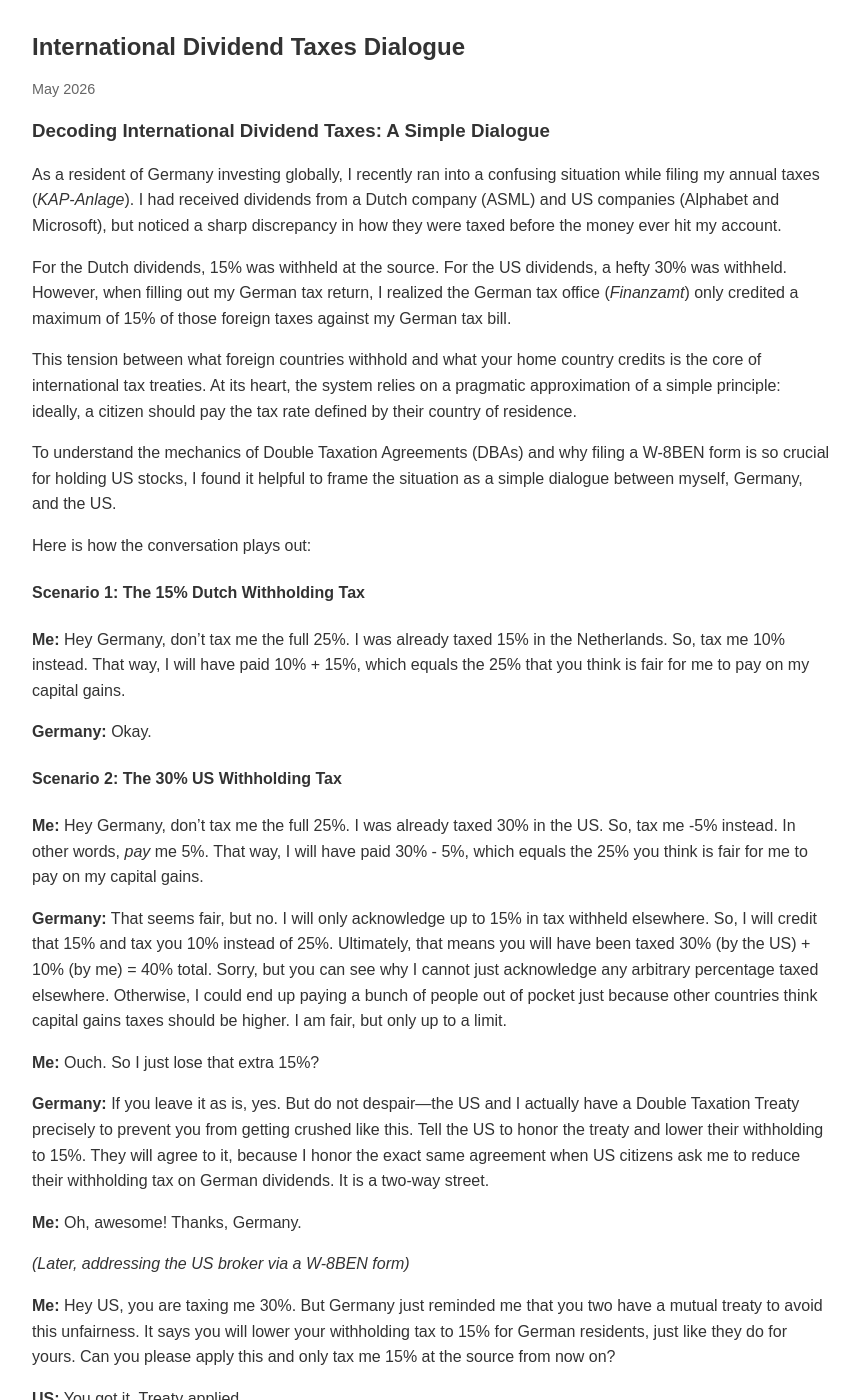
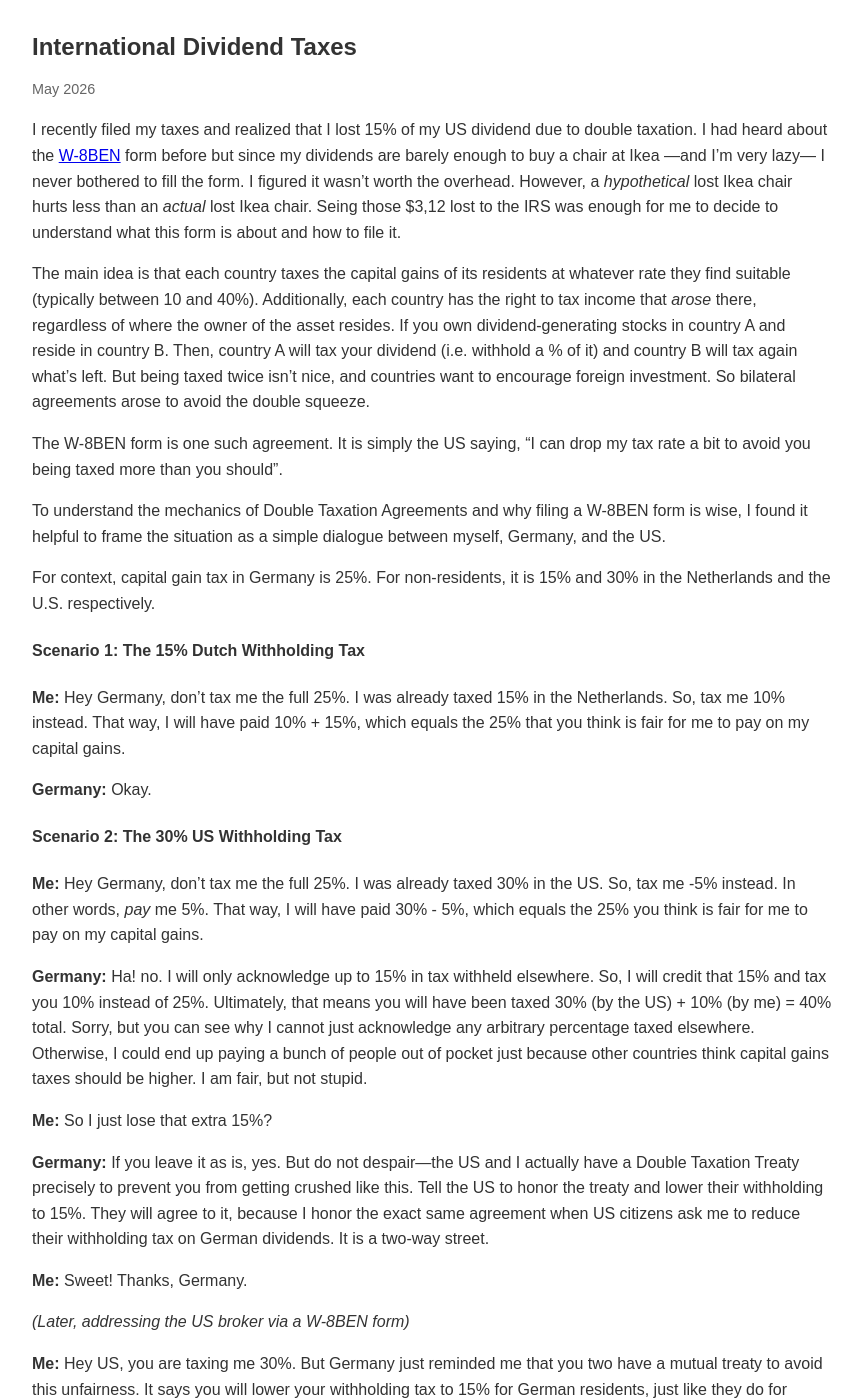
Before and after one commit to Sam1320/Sam1320.github.io, a Jekyll site: the page built from _posts/2026-05-16-international-dividend-taxes-dialogue.md, in a window 1280 px wide and 1400 px high. Shown: the whole window, without its empty margins (208-1070 px from the left). Built offline with Jekyll 4.4.1, drawn with Linux system fonts in a browser that asks for light colours; our own code applies the rules of GitHub Pages for plain Markdown files.

Commit message:
polish two first paragraphs

```diff
--- a/_posts/2026-05-16-international-dividend-taxes-dialogue.md
+++ b/_posts/2026-05-16-international-dividend-taxes-dialogue.md
@@ -1,14 +1,20 @@
-### Decoding International Dividend Taxes: A Simple Dialogue
+---
+title: International Dividend Taxes
+layout: post
+---
 
-As a resident of Germany investing globally, I recently ran into a confusing situation while filing my annual taxes (*KAP-Anlage*). I had received dividends from a Dutch company (ASML) and US companies (Alphabet and Microsoft), but noticed a sharp discrepancy in how they were taxed before the money ever hit my account.
+I recently filed my taxes and realized that I lost 15% of my US dividend due to double taxation. I had heard about the [W-8BEN](https://www.irs.gov/pub/irs-pdf/fw8ben.pdf) form before but since my dividends are barely enough to buy a chair at Ikea —and I'm very lazy— I never bothered to fill the form. I figured it wasn't worth the overhead. However, a _hypothetical_ lost Ikea chair hurts less than an _actual_ lost Ikea chair. Seing those $3,12 lost to the IRS was enough for me to decide to understand what this form is about and how to file it.
 
-For the Dutch dividends, 15% was withheld at the source. For the US dividends, a hefty 30% was withheld. However, when filling out my German tax return, I realized the German tax office (*Finanzamt*) only credited a maximum of 15% of those foreign taxes against my German tax bill.
+The main idea is that each country taxes the capital gains of its residents at whatever rate they find suitable (typically between 10 and 40%). Additionally, each country has the right to tax income that _arose_ there, regardless of where the owner of the asset resides. If you own dividend-generating stocks in country A and reside in country B. Then, country A will tax your dividend (i.e. withhold a % of it) and country B will tax again what's left. But being taxed twice isn't nice, and countries want to encourage foreign investment. So bilateral agreements arose to avoid the double squeeze.
 
-This tension between what foreign countries withhold and what your home country credits is the core of international tax treaties. At its heart, the system relies on a pragmatic approximation of a simple principle: ideally, a citizen should pay the tax rate defined by their country of residence.
+<!-- In Germany, capital gains are taxed at 25%. In the Ne -->
 
-To understand the mechanics of Double Taxation Agreements (DBAs) and why filing a W-8BEN form is so crucial for holding US stocks, I found it helpful to frame the situation as a simple dialogue between myself, Germany, and the US.
+The W-8BEN form is one such agreement. It is simply the US saying, "I can drop my tax rate a bit to avoid you being taxed more than you should".
 
-Here is how the conversation plays out:
+To understand the mechanics of Double Taxation Agreements and why filing a W-8BEN form is wise, I found it helpful to frame the situation as a simple dialogue between myself, Germany, and the US.
+
+For context, capital gain tax in Germany is 25%. For non-residents, it is 15% and 30% in the Netherlands and the U.S. respectively.
+
 
 #### Scenario 1: The 15% Dutch Withholding Tax
 
@@ -20,13 +26,13 @@
 
 **Me:** Hey Germany, don't tax me the full 25%. I was already taxed 30% in the US. So, tax me -5% instead. In other words, *pay* me 5%. That way, I will have paid 30% - 5%, which equals the 25% you think is fair for me to pay on my capital gains.
 
-**Germany:** That seems fair, but no. I will only acknowledge up to 15% in tax withheld elsewhere. So, I will credit that 15% and tax you 10% instead of 25%. Ultimately, that means you will have been taxed 30% (by the US) + 10% (by me) = 40% total. Sorry, but you can see why I cannot just acknowledge any arbitrary percentage taxed elsewhere. Otherwise, I could end up paying a bunch of people out of pocket just because other countries think capital gains taxes should be higher. I am fair, but only up to a limit.
+**Germany:** Ha! no. I will only acknowledge up to 15% in tax withheld elsewhere. So, I will credit that 15% and tax you 10% instead of 25%. Ultimately, that means you will have been taxed 30% (by the US) + 10% (by me) = 40% total. Sorry, but you can see why I cannot just acknowledge any arbitrary percentage taxed elsewhere. Otherwise, I could end up paying a bunch of people out of pocket just because other countries think capital gains taxes should be higher. I am fair, but not stupid.
 
-**Me:** Ouch. So I just lose that extra 15%?
+**Me:** So I just lose that extra 15%?
 
 **Germany:** If you leave it as is, yes. But do not despair—the US and I actually have a Double Taxation Treaty precisely to prevent you from getting crushed like this. Tell the US to honor the treaty and lower their withholding to 15%. They will agree to it, because I honor the exact same agreement when US citizens ask me to reduce their withholding tax on German dividends. It is a two-way street.
 
-**Me:** Oh, awesome! Thanks, Germany.
+**Me:** Sweet! Thanks, Germany.
 
 *(Later, addressing the US broker via a W-8BEN form)*
 
```
